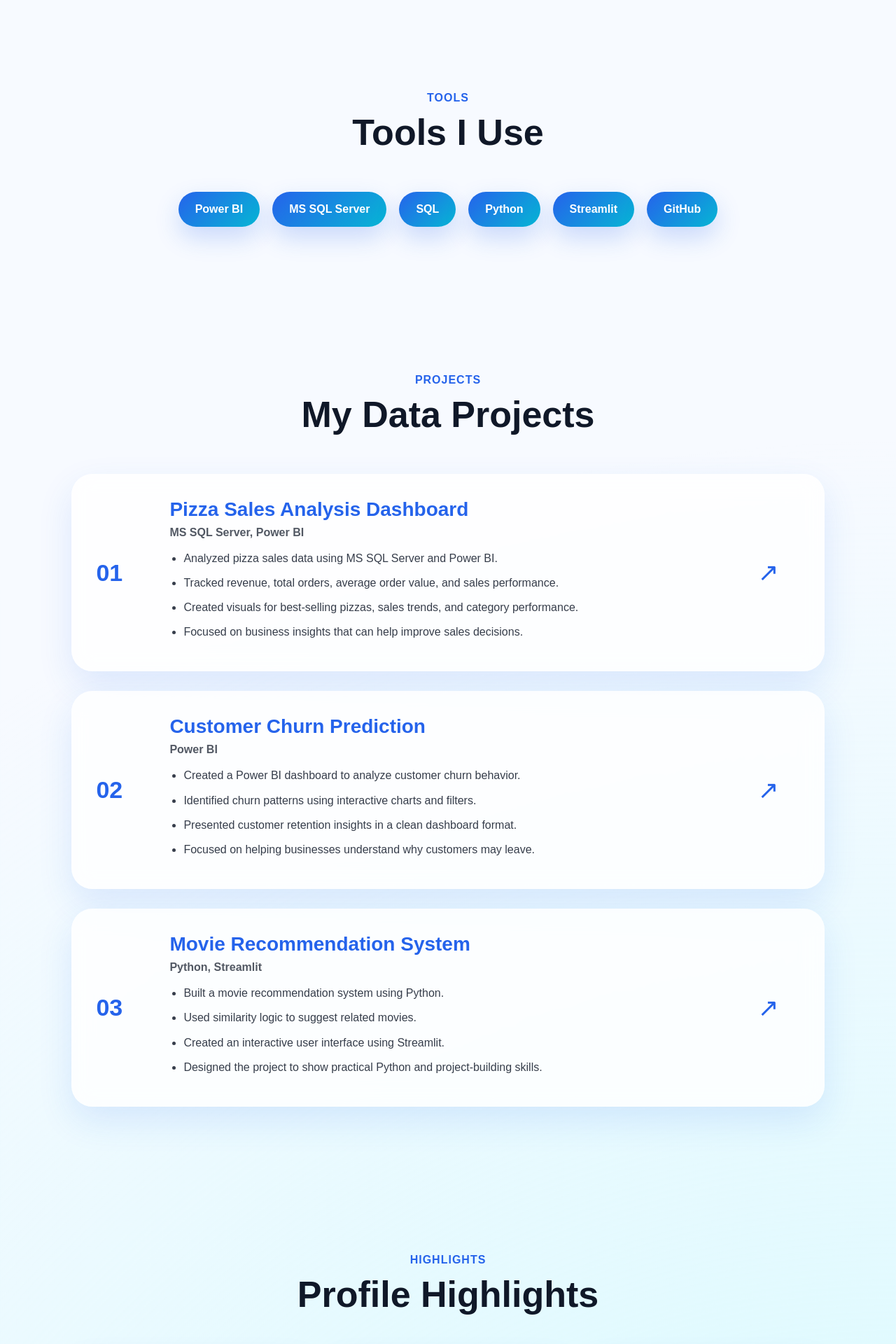
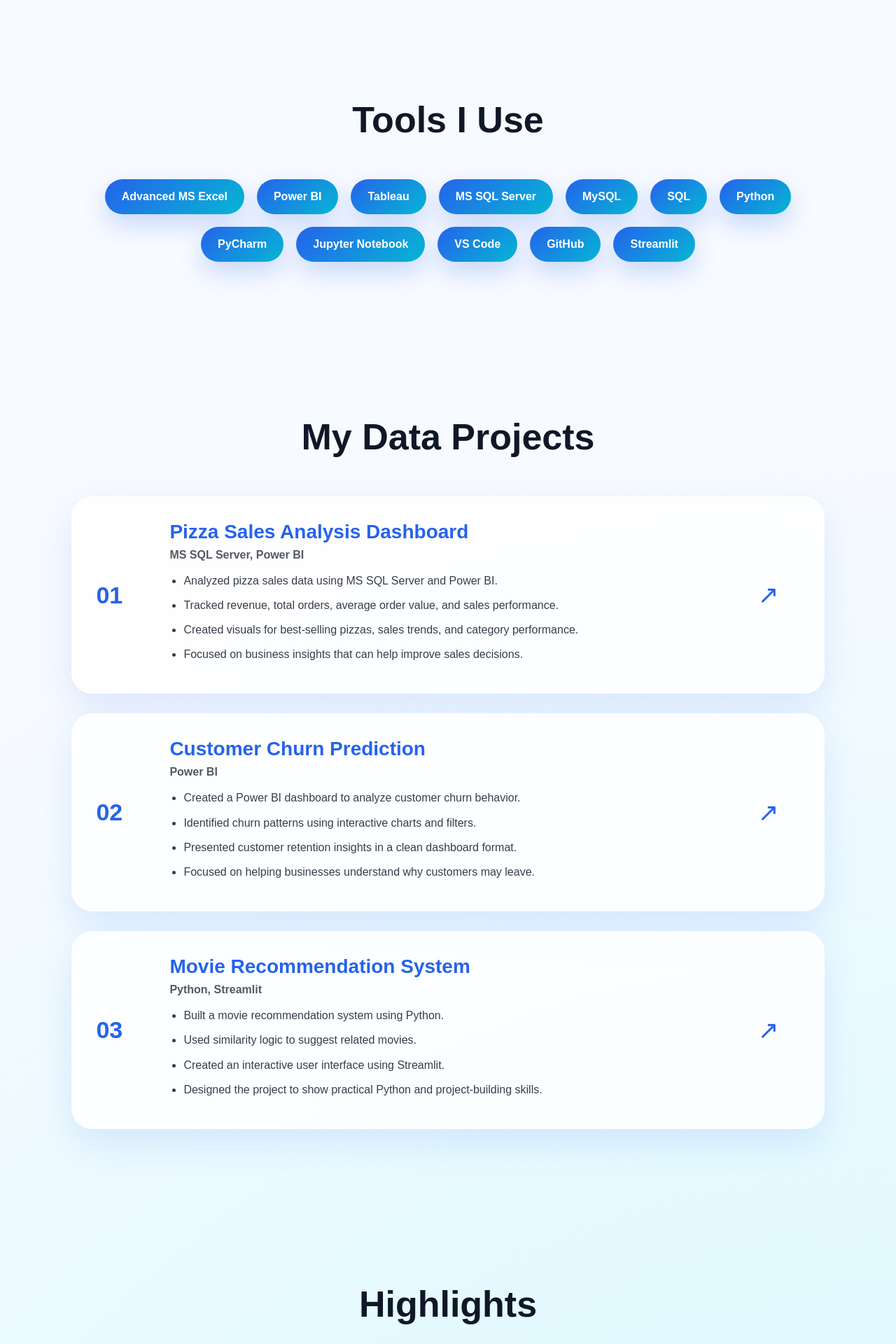
Before and after one commit to iam-shubhamm/My-portfolio, a Next.js app: page / in a window 1280 px wide. Shown: the part 3640-5560 px from the top of the page at 70% size. Built offline with nearby package versions, Linux system fonts and the light colour scheme.

Commit message:
Update page.tsx

```diff
--- a/app/page.tsx
+++ b/app/page.tsx
@@ -305,23 +305,29 @@
 
       <section className="section">
         <div className="title reveal">
-          <p>Tools</p>
+          <p></p>
           <h2>Tools I Use</h2>
         </div>
 
       <div className="tools-row reveal">
+        <span>Advanced MS Excel</span>
         <span>Power BI</span>
+        <span>Tableau</span>
         <span>MS SQL Server</span>
+        <span>MySQL</span>
         <span>SQL</span>
         <span>Python</span>
+        <span>PyCharm</span>
+        <span>Jupyter Notebook</span>
+        <span>VS Code</span>
+        <span>GitHub</span>
         <span>Streamlit</span>
-          <span>GitHub</span>
       </div>
       </section>
 
       <section id="projects" className="section">
         <div className="title reveal">
-          <p>Projects</p>
+          <p></p>
           <h2>My Data Projects</h2>
         </div>
 
@@ -355,8 +361,8 @@
 
       <section className="section">
         <div className="title reveal">
-          <p>Highlights</p>
-          <h2>Profile Highlights</h2>
+          <p></p>
+          <h2>Highlights</h2>
         </div>
 
         <div className="highlight-grid">
@@ -371,7 +377,7 @@
 
       <section id="contact" className="section contact">
         <div className="title reveal">
-          <p>Contact</p>
+          <p></p>
           <h2>Let&apos;s Connect</h2>
         </div>
 
```
Lines whose indentation alone changed are shown as unchanged.
